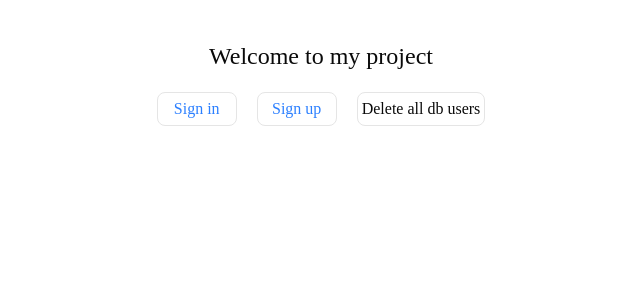
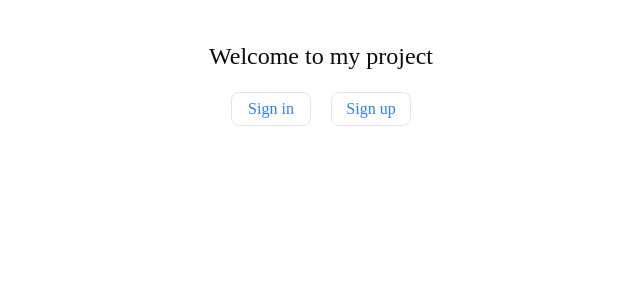
Before and after one commit to Roger2999/next-auth-test, a Next.js app: page / in a window 1280 px wide. Shown: the top 300 px of the page, without its empty margins (319-959 px from the left). Built offline with nearby package versions, Linux system fonts and the light colour scheme; no server answers.

Commit message:
fix: protect all /dashboard subroutes in middleware

```diff
--- a/app/(auth)/actions/auth.ts
+++ b/app/(auth)/actions/auth.ts
@@ -4,7 +4,6 @@
 
 import { FormState, SignupFormSchema } from "@/lib/zod";
 import prisma from "@/lib/prisma";
-import { AuthError } from "next-auth";
 import z from "zod";
 import bcrypt from "bcryptjs";
 import { redirect } from "next/navigation";
@@ -111,6 +110,3 @@ export async function logout() {
   await deleteSession();
   redirect("/signin");
 }
-export async function deleteAllDbUser() {
-  await prisma.user.deleteMany({});
-}
--- a/app/lib/session.ts
+++ b/app/lib/session.ts
@@ -42,10 +42,12 @@ export async function updateSession() {
   const session = (await cookies()).get("session")?.value;
   const payload = await decrypt(session);
 
-  if (!session || payload) {
+  if (!session || !payload) {
     return null;
   }
-  const expires = new Date(Date.now() + 7 * 24 * 60 * 1000);
+
+  const expires = new Date(Date.now() + 7 * 24 * 60 * 60 * 1000);
+
   const cookieStore = await cookies();
   cookieStore.set("session", session, {
     httpOnly: true,
--- a/app/page.tsx
+++ b/app/page.tsx
@@ -1,5 +1,4 @@
 import Link from "next/link";
-import { deleteAllDbUser } from "./(auth)/actions/auth";
 
 export default function Home() {
   return (
@@ -18,9 +17,6 @@ export default function Home() {
         >
           Sign up
         </Link>
-        <button onClick={deleteAllDbUser} className="border rounded-md p-1">
-          Delete all db users
-        </button>
       </div>
     </main>
   );
--- a/proxy.ts
+++ b/proxy.ts
@@ -3,13 +3,13 @@ import { decrypt } from "@/app/lib/session";
 import { cookies } from "next/headers";
 
 // 1. Specify protected and public routes
-const protectedRoutes = ["/dashboard"];
+
 const publicRoutes = ["/signin", "/signup", "/"];
 
 export default async function proxy(req: NextRequest) {
   // 2. Check if the current route is protected or public
   const path = req.nextUrl.pathname;
-  const isProtectedRoute = protectedRoutes.includes(path);
+  const isProtectedRoute = path.startsWith("/dashboard");
   const isPublicRoute = publicRoutes.includes(path);
 
   // 3. Decrypt the session from the cookie
```
